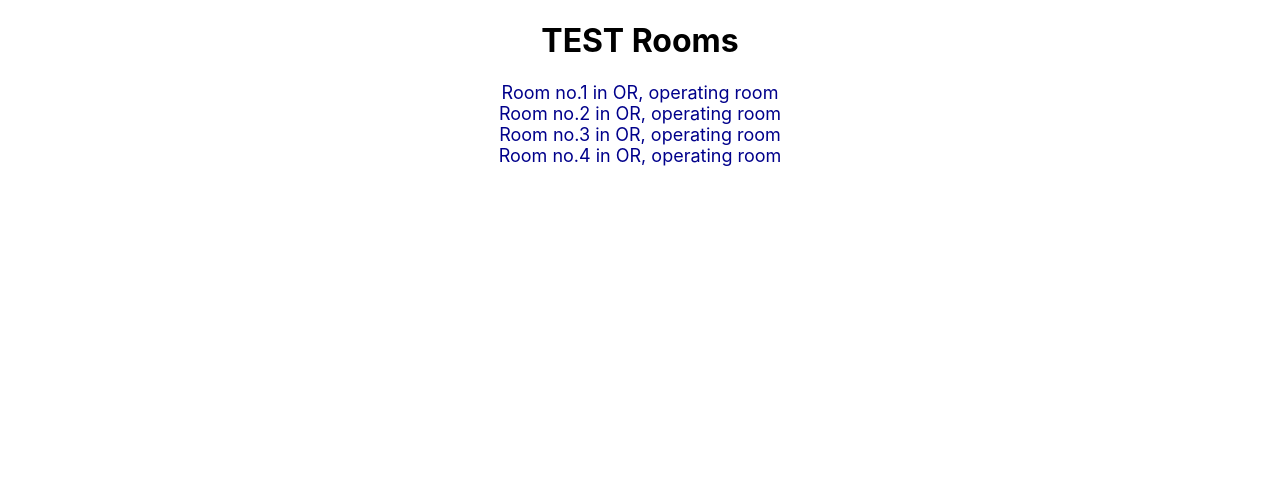
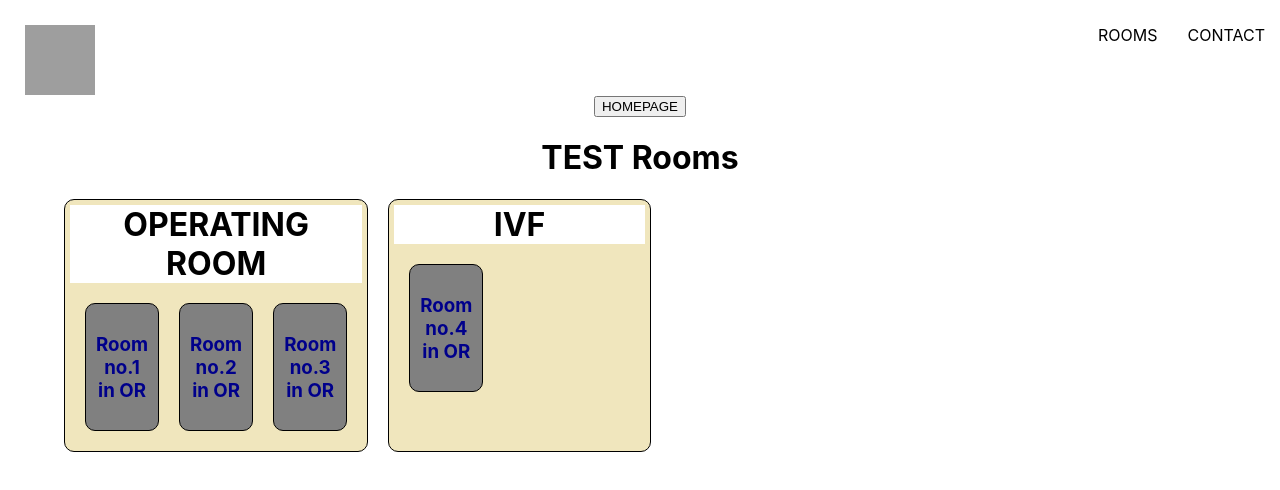
Before and after one commit to yaronhai/OR-front, a React (Create React App) app: page /Rooms in a window 1280 px wide. Shown: the top 490 px of the page. Built offline with nearby package versions, Linux system fonts and the light colour scheme; grey boxes are pictures that could not be loaded.

Commit message:
update with header navigation

```diff
--- a/src/App.css
+++ b/src/App.css
@@ -2,10 +2,6 @@
   text-align: center;
 }
 
-.App-logo {
-  height: 40vmin;
-  pointer-events: none;
-}
 
 @media (prefers-reduced-motion: no-preference) {
   .App-logo {
@@ -13,26 +9,7 @@
   }
 }
 
-.App-header {
-  background-color: #282c34;
-  min-height: 100vh;
-  display: flex;
-  flex-direction: column;
-  align-items: center;
-  justify-content: center;
-  font-size: calc(10px + 2vmin);
-  color: white;
+a {
+  text-decoration: none;
+  color:black;
 }
-
-.App-link {
-  color: #61dafb;
-}
-
-@keyframes App-logo-spin {
-  from {
-    transform: rotate(0deg);
-  }
-  to {
-    transform: rotate(360deg);
-  }
-}
--- a/src/App.js
+++ b/src/App.js
@@ -1,13 +1,18 @@
 import './App.css';
 import HomePage from './pages/homepage/homepage.component';
 import Rooms from './pages/rooms/rooms.component';
-import {Route} from 'react-router-dom';
+import {Route, Switch} from 'react-router-dom';
+import Header from './components/header/header.component';
 
 function App() {
   return (
     <div className="App">
-      <Route exact path='/' component={HomePage} />
-      <Route path='/Rooms' component={Rooms} />
+      <Header />
+      <Switch>
+        <Route exact path='/' component={HomePage} />
+        <Route path='/Rooms' component={Rooms} />
+      </Switch>
+
     </div>
   );
 }
--- /dev/null
+++ b/src/components/header/header.component.jsx
@@ -0,0 +1,27 @@
+import React from 'react';
+import './header.styles.scss';
+import {Link} from 'react-router-dom';
+
+const Header = () =>(
+    <div className='header'>
+        <Link className='logo-container' to="/">
+            <img
+                src='https://thumb.tildacdn.com/tild6636-6333-4266-b064-356334313162/-/format/webp/IR_icon.png'
+                alt='HOMEPAGE'
+                width= "70"
+                height="70"
+            />
+        </Link>
+        <div className='options'>
+            <Link className='option'  to='/rooms'>
+                ROOMS
+            </Link>
+            <Link className='option'  to='/contact'>
+                CONTACT
+            </Link>
+
+        </div>
+    </div>
+)
+
+export default Header;
--- /dev/null
+++ b/src/components/header/header.styles.scss
@@ -0,0 +1,25 @@
+.header{
+    display: flex;
+    justify-content: space-between;
+    margin-bottom: 25px;
+    width: 100%;
+    height: 70px;
+
+    .logo-container {
+        height: 70px;
+        width: 70px;
+        padding: 25px;
+    }
+
+    .options{
+        width:50%;
+        height: 100%;
+        display: flex;
+        align-items: center;
+        justify-content: flex-end;
+
+        .option {
+            padding:10px 15px;
+        }
+    }
+}
--- a/src/components/person-card-list/person-card-list.styles.scss
+++ b/src/components/person-card-list/person-card-list.styles.scss
@@ -1,5 +1,5 @@
 .cardlist {
-    width: 85vw;
+    width: 90vw;
     margin: 0 auto;
     display: grid;
     grid-template-columns: 1fr 1fr 1fr 1fr 1fr;
--- a/src/components/person-card/person-card.component.jsx
+++ b/src/components/person-card/person-card.component.jsx
@@ -3,7 +3,8 @@ import './person-card.styles.scss';
 
 const PersonCard = ({person}) => {
     return(
-        <div className='card'>
+        <div className='card_container'>
+            <div className='header'>
                 <img
                     alt="monster"
                     src={`https://robohash.org/${person.id}?set=set4&size=300x300`}
@@ -11,8 +12,13 @@ const PersonCard = ({person}) => {
                     height= "100"
                 />
                 <h2>{person.name}</h2>
+            </div>
+
+            <div className='details'>
                 <p>{person.email}</p>
                 <p>Tel: {person.phone}</p>
+            </div>
+
         </div>
     )
 }
--- a/src/components/person-card/person-card.styles.scss
+++ b/src/components/person-card/person-card.styles.scss
@@ -1,22 +1,35 @@
-.card {
+.card_container {
     display: flex;
     flex-direction: column;
     background-color: grey;
     border: 1px solid black;
     border-radius: 10px;
-    padding: 15px;
+    padding: 10px;
     cursor: pointer;
     -moz-osx-font-smoothing: grayscale;
     backface-visibility: hidden;
     transform: translateZ(0);
     transition: transform 0.25s ease-out;
     font-weight: bold;
+    margin:0;
+
 
     &:hover {
         transform: scale(1.05);
-    }
-    h2,h3{
-        color:darkblue;
-
+        background-color: darkgrey;
     }
 }
+.header{
+    display:flex;
+    flex-direction: row;
+    color:darkblue;
+    h2{
+        padding:10px;
+        margin:10px;
+    }
+
+}
+
+.details{
+    color:black;
+}
--- a/src/pages/rooms/rooms.component.jsx
+++ b/src/pages/rooms/rooms.component.jsx
@@ -1,28 +1,42 @@
 import React from 'react';
 import './rooms.styles.scss';
 import ROOMS_DATA from './rooms.data.js';
+import SITES_DATA from './sites.data.js';
+
 
 class Rooms extends React.Component{
     constructor(){
         super();
         this.state = {
+            sites: SITES_DATA,
             rooms: ROOMS_DATA
         }
     }
     render(){
-        const {rooms} = this.state;
+        const {rooms, sites} = this.state;
         console.log(rooms)
         return(
-            <div>
+            <div >
+                <button onClick={() => this.props.history.push('/')}>HOMEPAGE</button>
                 <h1>TEST Rooms</h1>
-                {
-                    rooms.map(room =>(
-                        <div key={room.id} className='room'>
-                            {`${room.description}, ${ room.site}`}
-
-                        </div>
-                    ))
-                }
+                <div className='site-container'>
+                    {
+                        sites.map(site => (
+                            <div key={site.id} className='site'>
+                                <h1 >{site.site.toUpperCase()}</h1>
+                                <div className='rooms-container'>
+                                    {rooms.filter((room, idx) => room.site === site.site).map(room =>(
+                                        <div key={room.id} className='room'>
+                                            <h3 className='title'>{`${room.description}`}</h3>
+                                            {/* {`${room.site}`} */}
+                                        </div>
+                                        ))
+                                    }
+                                </div>
+                            </div>
+                        ))
+                    }
+                </div>
 
             </div>
         )
--- a/src/pages/rooms/rooms.data.js
+++ b/src/pages/rooms/rooms.data.js
@@ -14,7 +14,7 @@ const ROOMS_DATA = [
         description: "Room no.3 in OR"
     },                {
         id:4,
-        site: "operating room",
+        site: "IVF",
         description: "Room no.4 in OR"
     }
 ]
--- a/src/pages/rooms/rooms.styles.scss
+++ b/src/pages/rooms/rooms.styles.scss
@@ -1,4 +1,57 @@
-.room{
-    color:darkblue;
-    font-size: large;
+$title_color:darkblue;
+$site_bkg_color: rgb(240, 230, 189);
+$title_bkg_color: white;
+
+.site-container {
+    width: 90vw;
+    margin: 0 auto;
+    display: grid;
+    grid-template-columns: 1fr 1fr 1fr 1fr;
+    grid-gap: 20px;
+
+
+
+    .site{
+        background-color: $site_bkg_color;
+        border: 1px solid black;
+        border-radius: 10px;
+
+        h1{
+            display:flex;
+            flex-direction: column;
+            background-color: $title_bkg_color;
+            margin:5px;
+        }
+
+        .rooms-container{
+            margin:20px;
+            display: grid;
+            grid-template-columns: 1fr 1fr 1fr;
+            grid-gap: 20px;
+        }
+        .room{
+            display: flex;
+            flex-direction: column;
+            background-color: grey;
+            border: 1px solid black;
+            border-radius: 10px;
+            padding: 10px;
+            cursor: pointer;
+            -moz-osx-font-smoothing: grayscale;
+            backface-visibility: hidden;
+            transform: translateZ(0);
+            transition: transform 0.25s ease-out;
+            font-weight: bold;
+            margin:0;
+
+            .title{
+                color: $title_color;
+            }
+
+            &:hover {
+                transform: scale(1.05);
+                background-color: darkgrey;
+            }
+        }
+    }
 }
--- /dev/null
+++ b/src/pages/rooms/sites.data.js
@@ -0,0 +1,12 @@
+const SITES_DATA = [
+    {
+        id:1,
+        site: "operating room"
+    },
+    {
+        id:2,
+        site: "IVF"
+    }
+]
+
+export default SITES_DATA;
```
Lines whose indentation alone changed are shown as unchanged.
